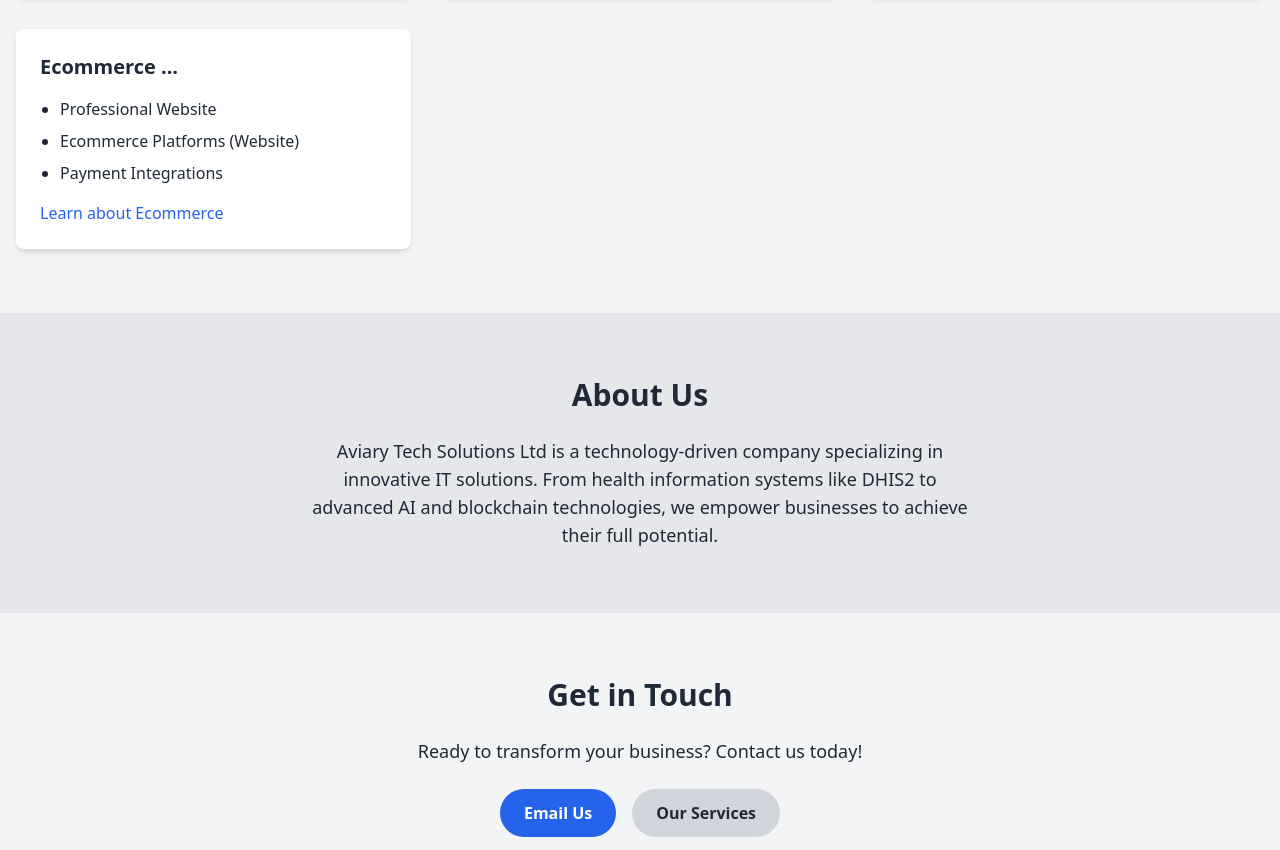
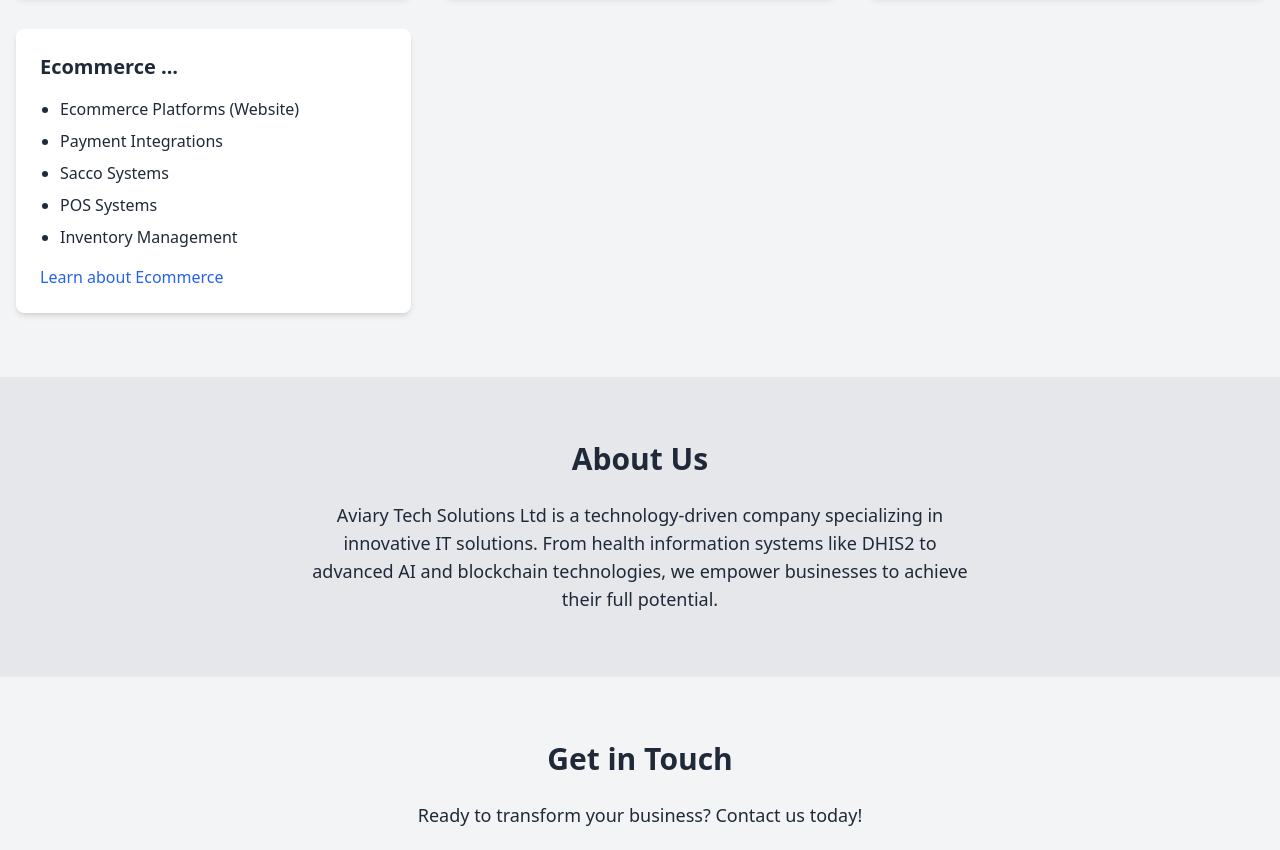
Before and after one commit to bmugwe/ATSL-Website-2, a plain HTML site: page index.html in a window 1280 px wide. Shown: the part 1059-1909 px from the top of the page. Drawn offline with nearby package versions, Linux system fonts and the light colour scheme; a script that the page names is missing; files whose address does not match are found by name.

Commit message:
SEO and other services added

```diff
--- a/index.html
+++ b/index.html
@@ -14,7 +14,7 @@
     <meta name="description"
         content="Aviary Tech Solutions Ltd provides innovative IT solutions including DHIS2 consultancy, data analytics, app development, AI integration, and blockchain technologies.">
     <meta name="keywords"
-        content="Aviary Tech Solutions, DHIS2, DHIS2 Kenya, Data Analytics, Data Companies in Kenya, App Development, AI Integration, Blockchain, Web3, IT Consultancy in Kenya and or Nairobi, DHIS2 local implementors">
+        content="Aviary Tech Solutions, DHIS2, DHIS2 Kenya, Data Analytics, Data Companies in Kenya, App Development, AI Integration, Blockchain, Web3, IT Consultancy in Kenya and or Nairobi, DHIS2 local implementors, sacco system, POS system, ecommerce, payment integration, inventory management, email hosting, cloud solutions">
     <meta name="author" content="Aviary Tech Solutions Ltd">
     <meta property="og:title" content="Aviary Tech Solutions Ltd">
     <meta property="og:description"
@@ -127,9 +127,11 @@
                 <div class="bg-white p-6 rounded-lg shadow-md">
                     <h3 class="text-xl font-semibold mb-4">Ecommerce ... </h3>
                     <ul class="list-disc pl-5 space-y-2">
-                        <li>Professional Website</li>
                         <li>Ecommerce Platforms (Website) </li>
                         <li>Payment Integrations </li>
+                        <li>Sacco Systems</li>
+                        <li>POS Systems</li>
+                        <li>Inventory Management</li>
                     </ul>
                     <a href="#" target="_blank"
                         class="text-blue-600 hover:underline mt-4 inline-block">Learn about Ecommerce</a>
```
